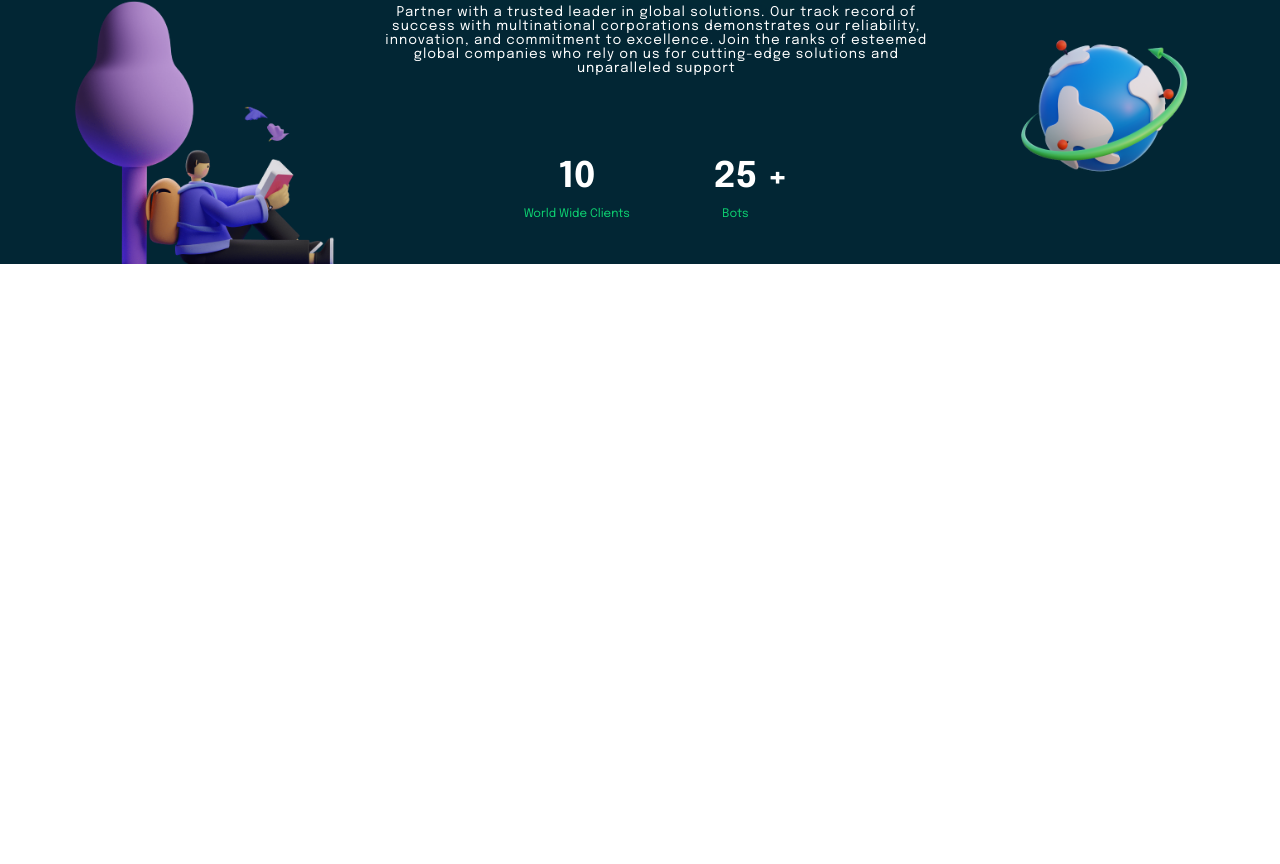
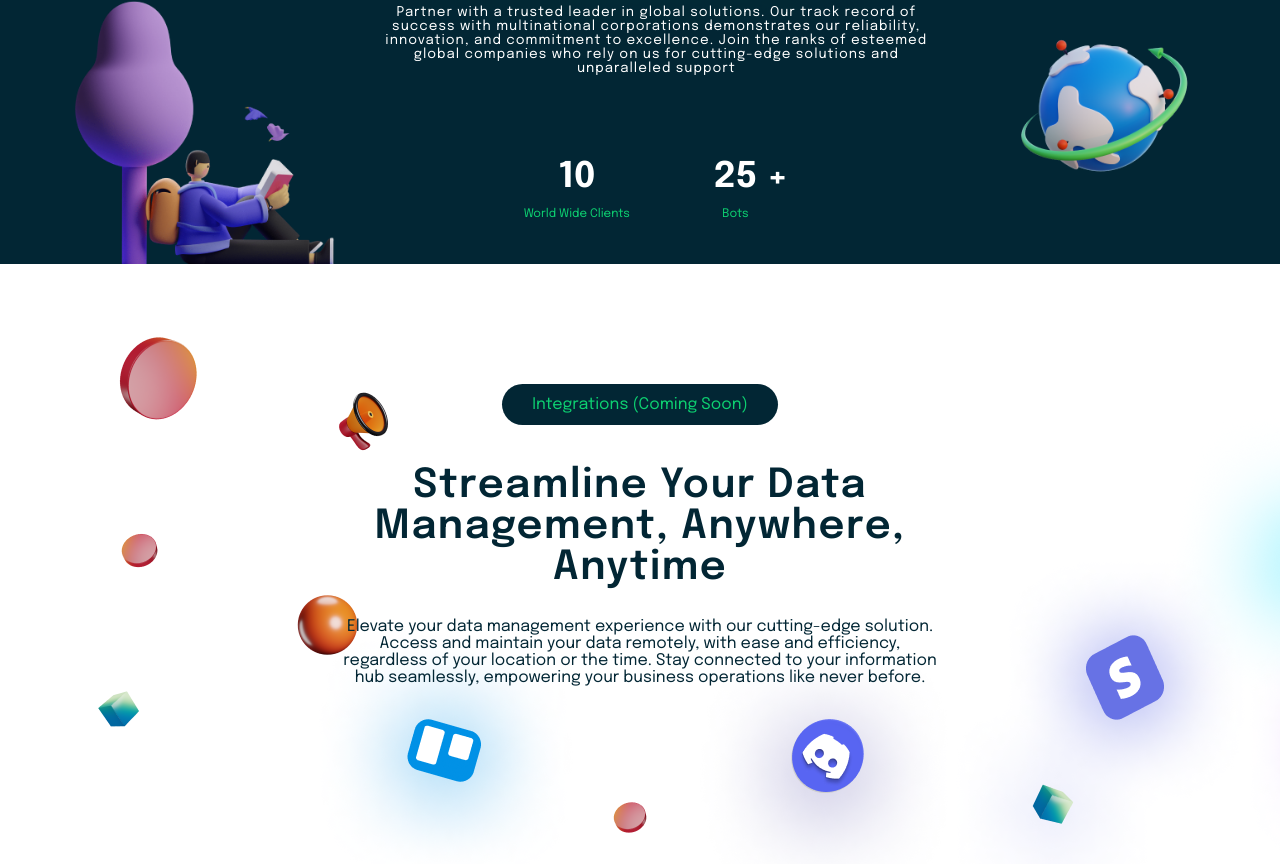
Before and after one commit to Aditya-0712/Reybot, a React (Create React App) app: page / in a window 1280 px wide. Shown: the part 2811-3675 px from the top of the page. Before the commit the page ends 3075 px from the top, so only its background shows below. Built offline with nearby package versions, Linux system fonts and the light colour scheme.

Commit message:
section 7 px

```diff
--- a/src/Landing Page/Landing.jsx
+++ b/src/Landing Page/Landing.jsx
@@ -7,6 +7,7 @@ import Section3 from "./components/section3/Section3";
 import Section4 from "./components/section4/Section4";
 import Section5 from "./components/section5/Section5";
 import Section6 from "./components/section6/Section6";
+import Section7 from "./components/section7/Section7";
 import "./fonts/fonts.css";
 
 function Landing(){
@@ -20,6 +21,7 @@ function Landing(){
             <Section4 />
             <Section5 />
             <Section6 />
+            <Section7 />
         </div>
     );
 }
--- /dev/null
+++ b/src/Landing Page/components/section7/Section7.jsx
@@ -0,0 +1,13 @@
+import "./section7.css";
+
+function Section7(){
+    return (
+        <div className="section7">
+            <p>Integrations (Coming Soon)</p>
+            <p>Streamline Your Data Management, Anywhere, Anytime</p>
+            <p>Elevate your data management experience with our cutting-edge solution. Access and maintain your data remotely, with ease and efficiency, regardless of your location or the time. Stay connected to your information hub seamlessly, empowering your business operations like never before.</p>
+        </div>
+    );
+}
+
+export default Section7;
--- /dev/null
+++ b/src/Landing Page/components/section7/section7.css
@@ -0,0 +1,35 @@
+.section7{
+    display: flex;
+    flex-direction: column;
+    width:100%;
+    margin:0;
+    height: 600px;
+    background-image: url("../../images/forSection7/sec7bg.png");
+    background-size: cover;
+}
+
+.section7 p:nth-child(1){
+    font:16px epilogue-reg;
+    color:#0DD171;
+    background-color: #022634;
+    border-radius: 50px;
+    padding: 12px 30px 12px 30px;
+    margin:120px auto 0 auto;
+}
+
+.section7 p:nth-child(2){
+    font:40px epilogue-semibold;
+    color:#022634;
+    text-align: center;
+    margin:40px auto 0 auto;
+    letter-spacing: 1.5px;
+    max-width: 550px;
+}
+
+.section7 p:nth-child(3){
+    font:16px epilogue-reg;
+    color:#022634;
+    margin:30px auto auto auto;
+    max-width: 600px;
+    text-align: center;
+}
```
Also changed, not shown: src/Landing Page/images/forSection7/sec7bg.png (added).
